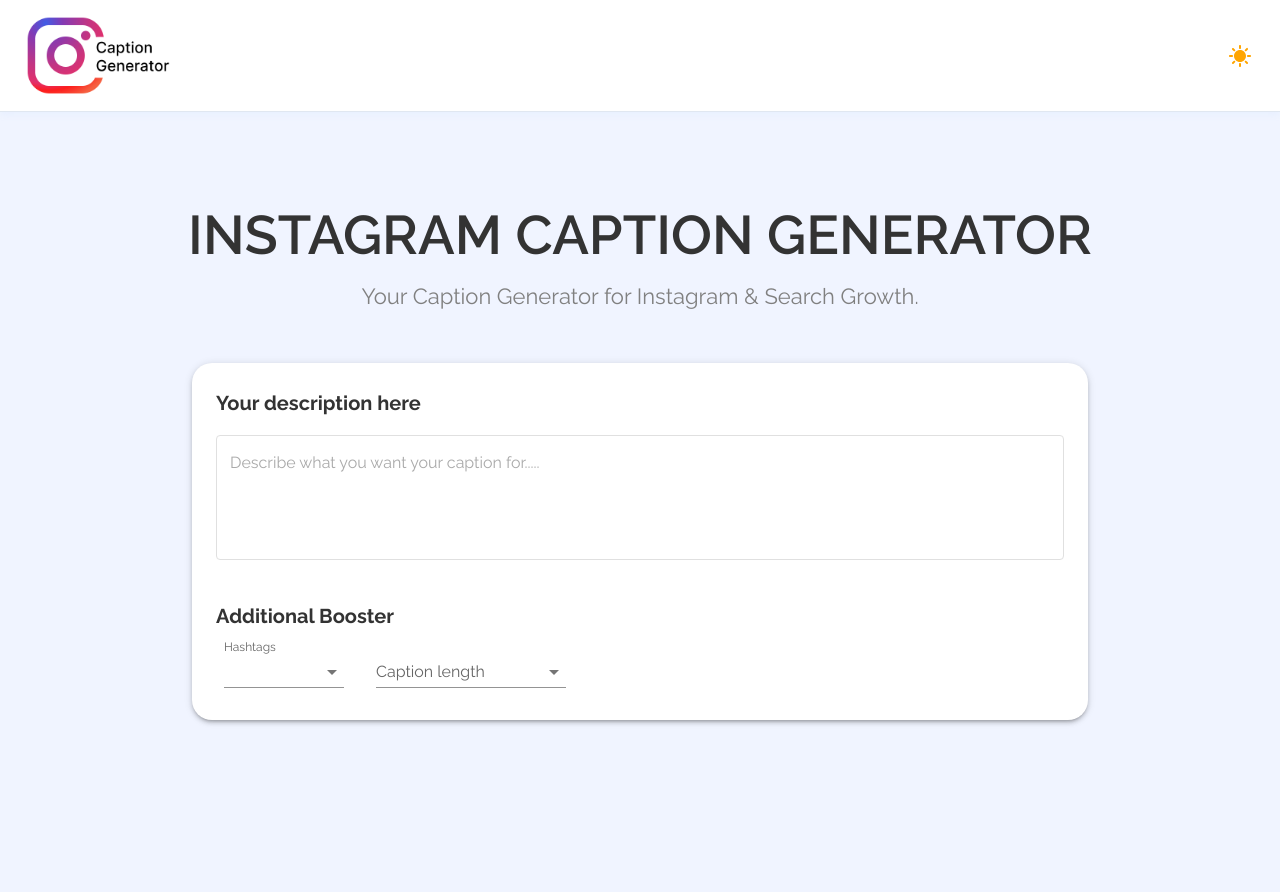
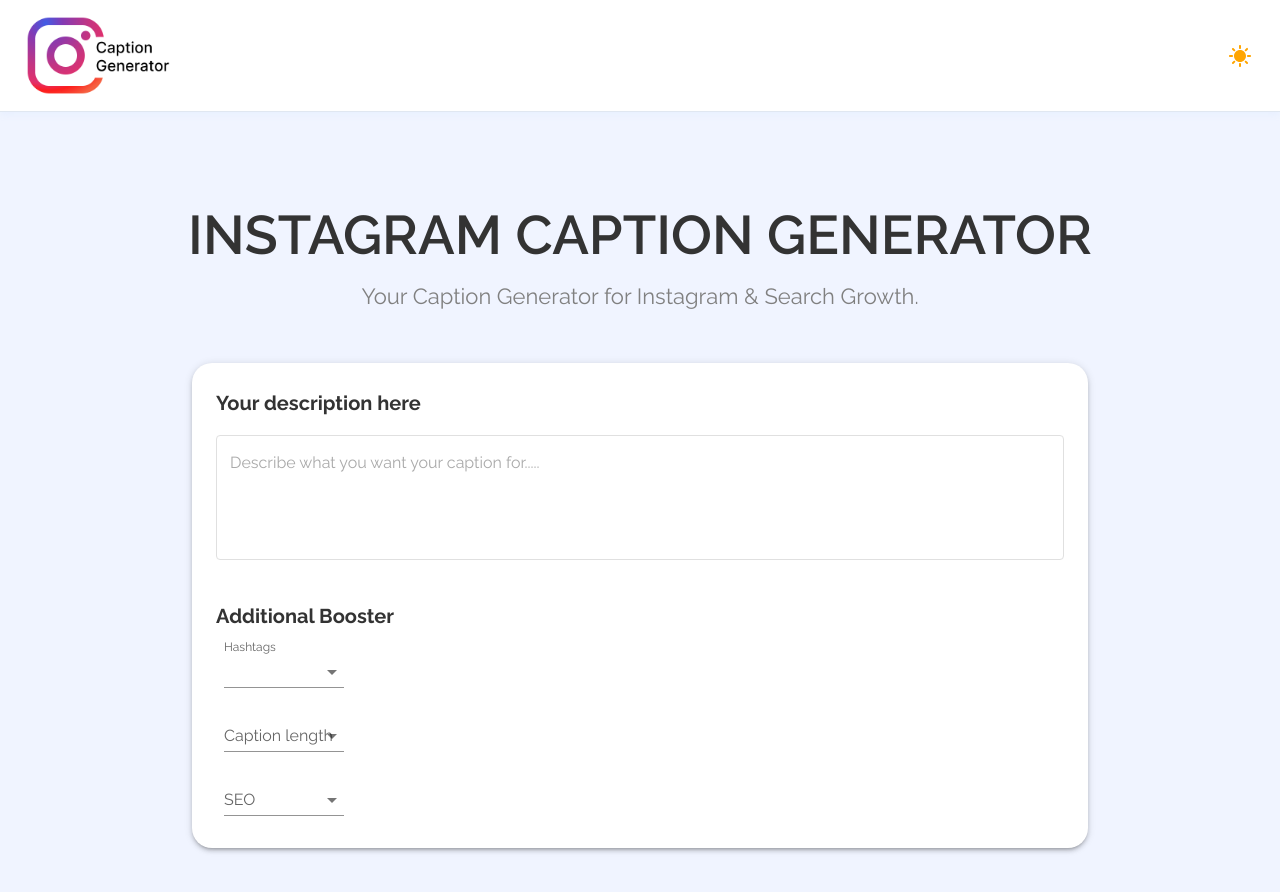
Before and after one commit to harshtarang7/instagram-caption-generator, a Next.js app: page / in a window 1280 px wide. Shown: the top 892 px of the page. Before the commit the page ends 800 px from the top, so only its background shows below. Built offline with nearby package versions, Linux system fonts and the light colour scheme.

Commit message:
fixed bug related the interface and boosters

```diff
--- a/src/app/page.tsx
+++ b/src/app/page.tsx
@@ -18,18 +18,24 @@
 import { NightsStay, Sunny, Menu as MenuIcon } from "@mui/icons-material";
 import Header from "./components/header/Header";
 import React from "react";
+import { BoosterConfig } from "@/utils/interfaces";
+import { useInstagramCaption } from "@/utils/custom.hook";
 
 export default function Home() {
-  const [age, setAge] = React.useState<number>(0);
-  const [captionLength, setCaptionLength] = React.useState<string>('');
+  const {
+    hashtags,
+    captionLength,
+    seo,
+    boostersData,
 
-  const handleAgeChange = (event: SelectChangeEvent<number>) => {
-    setAge(event.target.value as number);
-  };
+    setHashtags,
+    setCaptionLength,
+    setSeo,
 
-  const handleCaptionChange = (event:SelectChangeEvent<string>)=>{
-    setCaptionLength(event.target.value as string)
-  }
+    handleHashtagsChange,
+    handleCaptionChange,
+    handleSeoChange,
+  } = useInstagramCaption();
 
   return (
     <Box>
@@ -40,7 +46,7 @@
           <Typography fontSize={"3.4rem"} fontWeight={600}>
             INSTAGRAM CAPTION GENERATOR
           </Typography>
-          <Typography fontSize={22} textAlign={"center"} sx={{color:'gray'}}>
+          <Typography fontSize={22} textAlign={"center"} sx={{ color: "gray" }}>
             Your Caption Generator for Instagram & Search Growth.
           </Typography>
         </Box>
@@ -55,7 +61,7 @@
             flexDirection: "column",
             justifyContent: "center",
             padding: 3,
-            borderRadius:5,
+            borderRadius: 5,
           }}
         >
           <Box width={"100%"}>
@@ -81,58 +87,41 @@
           </Box>
 
           <Box width={"100%"} mt={3}>
-            <Typography fontSize={20} fontWeight={700} >
+            <Typography fontSize={20} fontWeight={700}>
               Additional Booster
             </Typography>
 
-            <Box width={'60%'} display={"flex"} alignItems={'center'} gap={3}>
+            {boostersData.map((booster, index) => {
+              return (
+                <Box
+                  width={"60%"}
+                  display={"flex"}
+                  alignItems={"center"}
+                  gap={3}
+                  key={index}
+                >
                   <FormControl
                     variant="standard"
                     sx={{ m: 1, minWidth: 120, width: 120 }}
                   >
-                <InputLabel id="hastags-select">
-                  Hashtags
-                </InputLabel>
+                    <InputLabel id={booster.id}>{booster.label}</InputLabel>
                     <Select
-                  labelId="hastags-select"
-                  // id="age-select"
-                  label="Hashtags"
-                  value={age}
-                  onChange={handleAgeChange}
+                      labelId={booster.id}
+                      id={booster.id}
+                      label={booster.label}
+                      value={booster.value}
+                      onChange={booster.onChange as (event:SelectChangeEvent<number | string>)=>void}
                     >
-                  <MenuItem value="">
-                    <em>None</em>
-                  </MenuItem>
-                  <MenuItem value={10}>5</MenuItem>
-                  <MenuItem value={20}>20</MenuItem>
-                  <MenuItem value={30}>25</MenuItem>
-                </Select>
-              </FormControl>
-
-              {/* caption */}
-              <FormControl
-                variant="standard"
-                sx={{  minWidth: 190 }}
-              >
-                <InputLabel id="caption-select-label">
-                  Caption length
-                </InputLabel>
-                <Select
-                  labelId="caption-select-label"
-                  id="caption-select-label"
-                  // label="Caption Length"
-                  value={captionLength}
-                  onChange={handleCaptionChange}
-                >
-                  <MenuItem value="">
-                    <em>None</em>
-                  </MenuItem>
-                  <MenuItem value={'short'}>Short</MenuItem>
-                  <MenuItem value={'long'}>long</MenuItem>
-                  <MenuItem value={'one liner'}>One Liner</MenuItem>
+                      {booster.options.map((option,index)=>{
+                        return(
+                          <MenuItem value={option.value}>{option.label}</MenuItem>
+                        )
+                      })}
                     </Select>
                   </FormControl>
                 </Box>
+              );
+            })}
           </Box>
         </Paper>
       </Grid>
--- /dev/null
+++ b/src/utils/custom.hook.ts
@@ -0,0 +1,79 @@
+import { SelectChangeEvent } from "@mui/material";
+import React from "react";
+import { BoosterConfig } from "./interfaces";
+
+const useInstagramCaption = () => {
+  const [hashtags, setHashtags] = React.useState<number>(0);
+  const [captionLength, setCaptionLength] = React.useState<string>("");
+  const [seo, setSeo] = React.useState<string>("");
+
+  const handleHashtagsChange = (event: SelectChangeEvent<number>) => {
+    setHashtags(event.target.value as number);
+  };
+
+  const handleCaptionChange = (event: SelectChangeEvent<string>) => {
+    setCaptionLength(event.target.value as string);
+  };
+
+  const handleSeoChange = (event: SelectChangeEvent<string>) => {
+    setSeo(event.target.value as string);
+  };
+  const boostersData: (BoosterConfig<number> | BoosterConfig<string>)[] = [
+    {
+      id: "hashtags",
+      label: "Hashtags",
+      value: hashtags,
+      onChange: handleHashtagsChange,
+      options: [
+        { value: "", label: "None" },
+        { value: 5, label: "5" },
+        { value: 10, label: "10" },
+        { value: 20, label: "20" },
+        { value: 25, label: "25" },
+      ],
+      minWidth: 120,
+    },
+    {
+      id: "caption-length",
+      label: "Caption length",
+      value: captionLength,
+      onChange: handleCaptionChange,
+      options: [
+        { value: "", label: "None" },
+        { value: "short", label: "Short" },
+        { value: "long", label: "Long" },
+        { value: "one liner", label: "One Liner" },
+      ],
+      minWidth: 190,
+    },
+    {
+      id: "seo",
+      label: "SEO",
+      value: seo,
+      onChange: handleSeoChange,
+      options: [
+        { value: "", label: "None" },
+        { value: "low", label: "Low" },
+        { value: "medium", label: "Medium" },
+        { value: "high", label: "High" },
+      ],
+      minWidth: 120,
+    },
+  ];
+
+  return {
+    hashtags,
+    captionLength,
+    seo,
+    boostersData,
+
+    setHashtags,
+    setCaptionLength,
+    setSeo,
+
+    handleHashtagsChange,
+    handleCaptionChange,
+    handleSeoChange,
+  };
+};
+export { useInstagramCaption };
--- /dev/null
+++ b/src/utils/interfaces.ts
@@ -0,0 +1,11 @@
+// interfaces.ts
+import { SelectChangeEvent } from "@mui/material";
+
+export interface BoosterConfig<T = string | number> {
+  id: string;
+  label: string;
+  value: T;
+  onChange: (event: SelectChangeEvent<T>) => void;
+  options: Array<{ value: T | ""; label: string }>;
+  minWidth?: number;
+}
```
Lines whose indentation alone changed are shown as unchanged.
